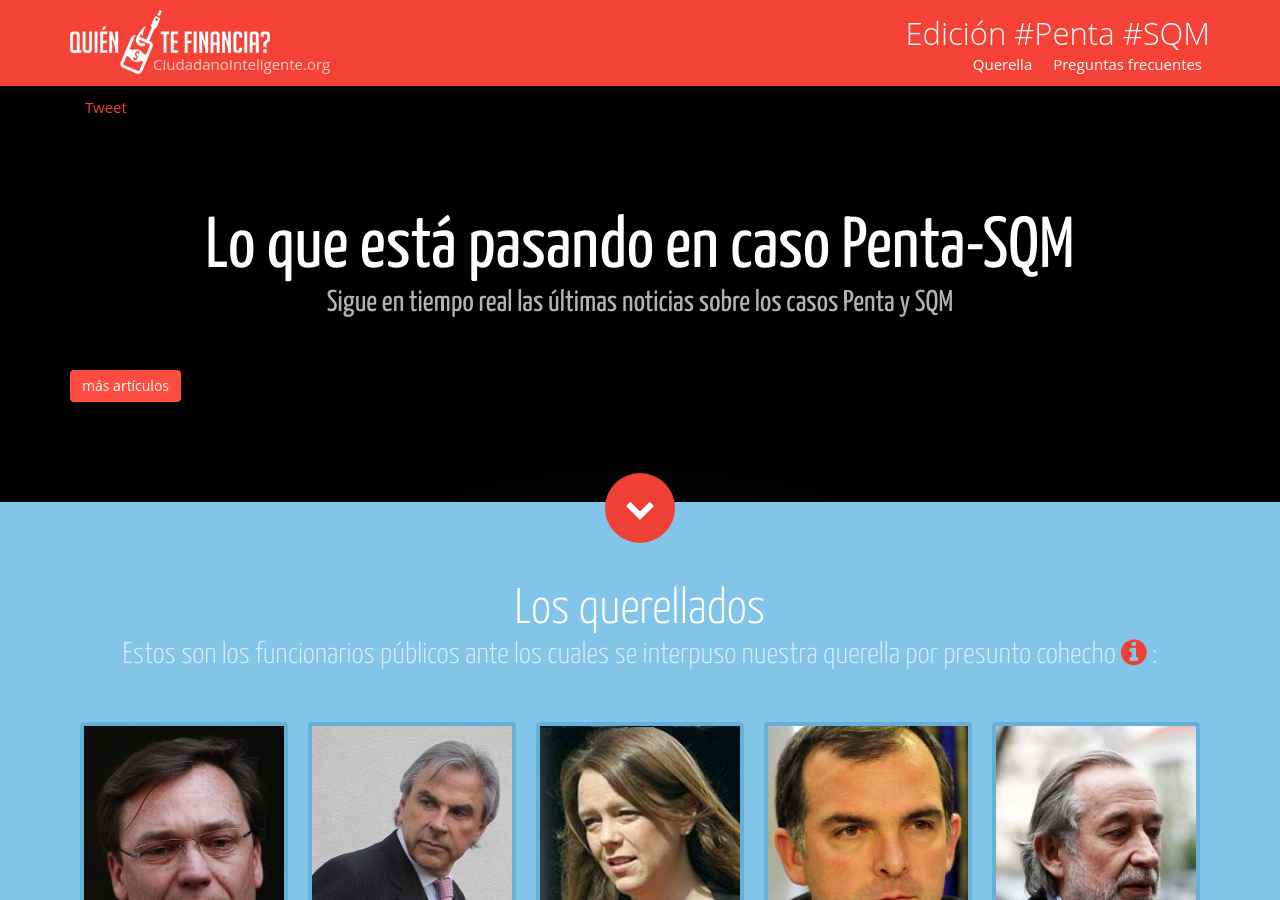
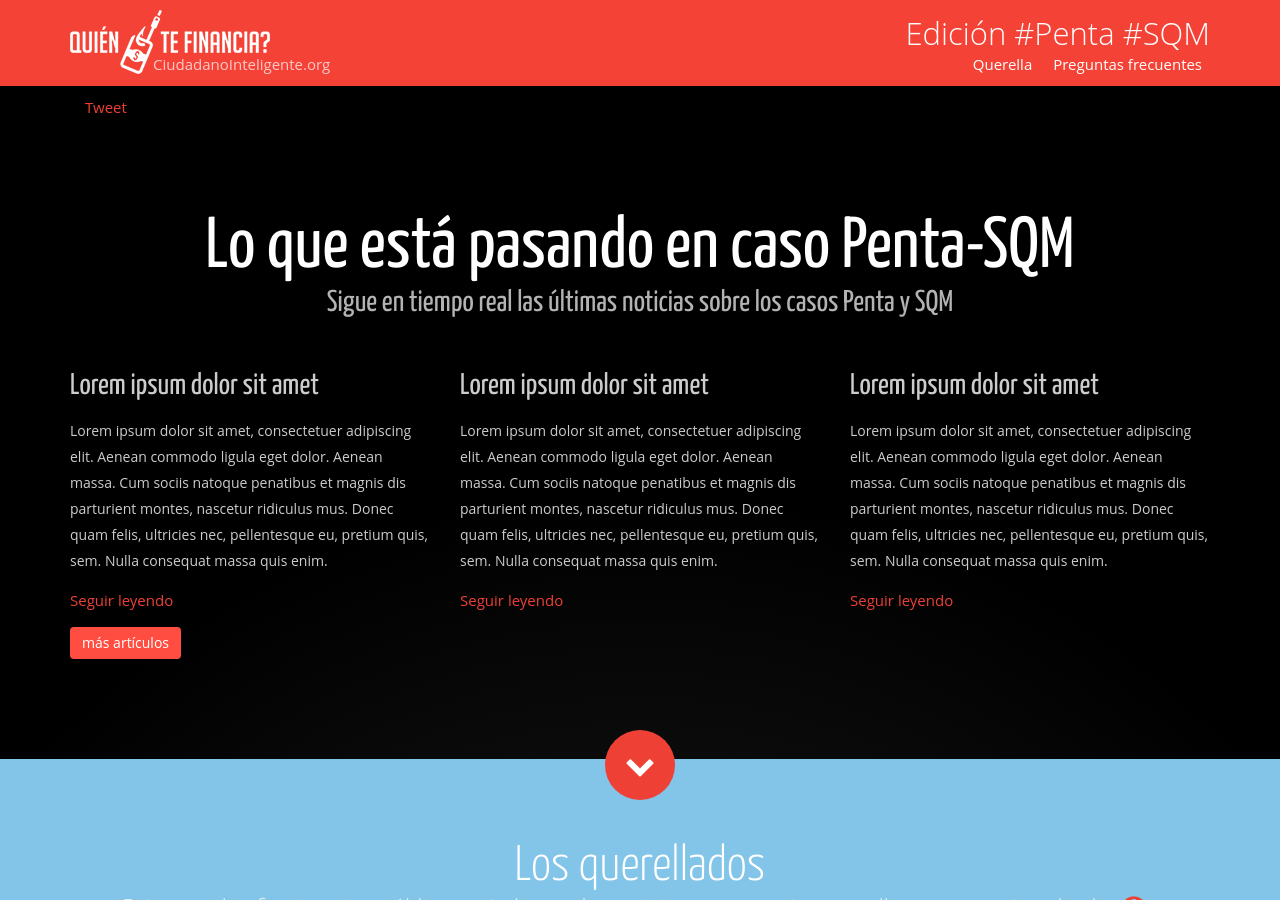
Before and after one commit to ciudadanointeligente/quien-te-financia, a Jekyll site: the page built from index.html, in a window 1280 px wide and 900 px high. Built offline with Jekyll 4.4.1, drawn with Linux system fonts in a browser that asks for light colours; nearby versions of some CDN libraries; comment, search, counter and statistics services are not loaded.

Commit message:
Columnas de noticias

```diff
--- a/_includes/ask-congressmen.html
+++ b/_includes/ask-congressmen.html
@@ -2,8 +2,28 @@
     <div class="container">
         <h1>Lo que está pasando en caso Penta-SQM<span class='subhead'>Sigue en tiempo real las últimas noticias sobre los casos Penta y SQM</span></h1>
 
+
+        <div class="row">
+            <div class="col-md-4">
+                <h3>Lorem ipsum dolor sit amet</h3>
+                <p>Lorem ipsum dolor sit amet, consectetuer adipiscing elit. Aenean commodo ligula eget dolor. Aenean massa. Cum sociis natoque penatibus et magnis dis parturient montes, nascetur ridiculus mus. Donec quam felis, ultricies nec, pellentesque eu, pretium quis, sem. Nulla consequat massa quis enim.</p>
+                <a href="...">Seguir leyendo</a>
+            </div>
+            <div class="col-md-4">
+                <h3>Lorem ipsum dolor sit amet</h3>
+                <p>Lorem ipsum dolor sit amet, consectetuer adipiscing elit. Aenean commodo ligula eget dolor. Aenean massa. Cum sociis natoque penatibus et magnis dis parturient montes, nascetur ridiculus mus. Donec quam felis, ultricies nec, pellentesque eu, pretium quis, sem. Nulla consequat massa quis enim.</p>
+                <a href="...">Seguir leyendo</a>
+            </div>
+            <div class="col-md-4">
+                <h3>Lorem ipsum dolor sit amet</h3>
+                <p>Lorem ipsum dolor sit amet, consectetuer adipiscing elit. Aenean commodo ligula eget dolor. Aenean massa. Cum sociis natoque penatibus et magnis dis parturient montes, nascetur ridiculus mus. Donec quam felis, ultricies nec, pellentesque eu, pretium quis, sem. Nulla consequat massa quis enim.</p>
+                <a href="...">Seguir leyendo</a>
+            </div>
+        </div>
+                <!-->
                 <a name="feed"></a>
                 <!-- feed noticias -->
+                <!-->
                 <div id="data">
                     <ul id="articles" class="list-unstyled"></ul>
                     <button href="#" onclick="mas_articulos()" class="btn btn-default">más artículos</button>
```
